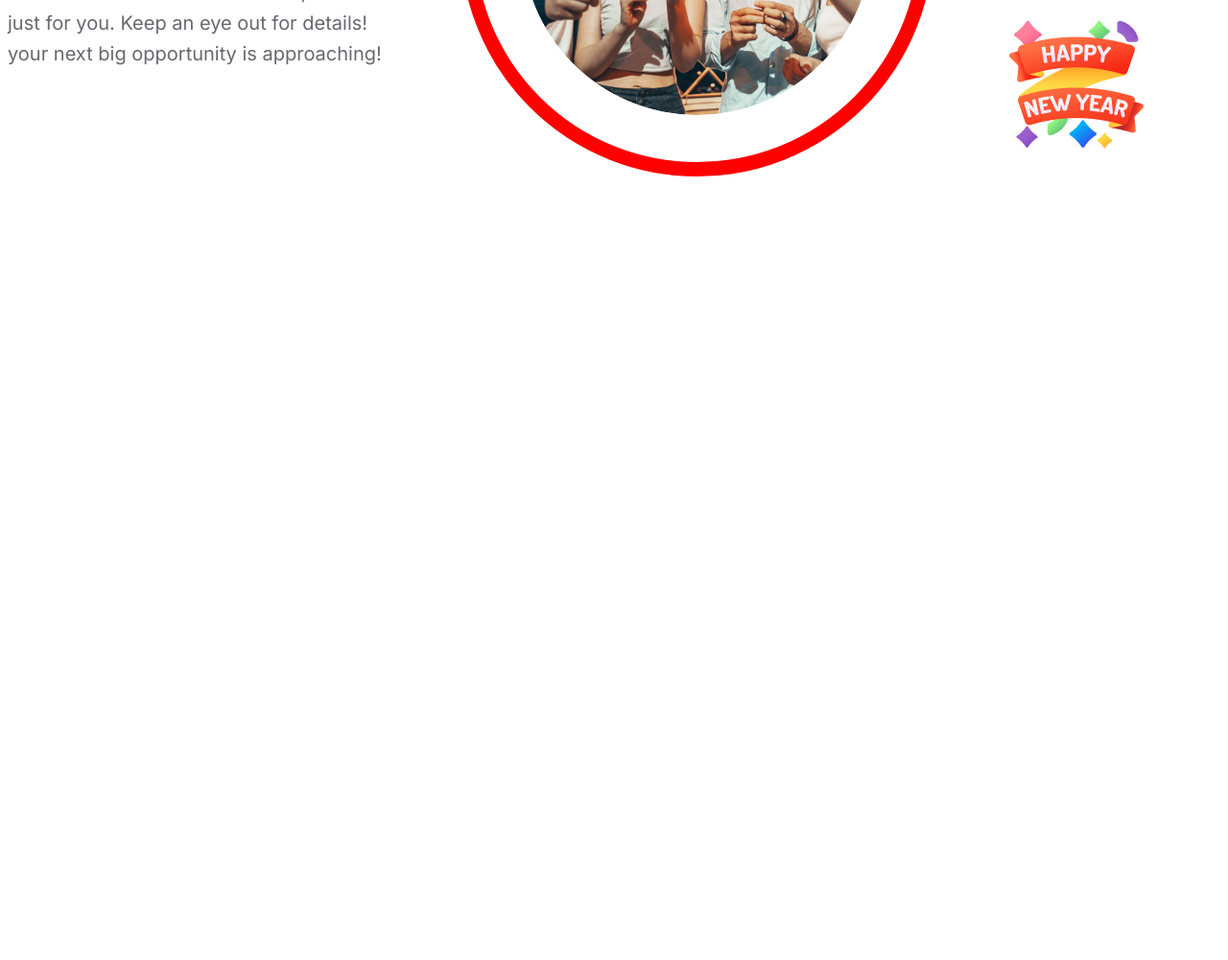
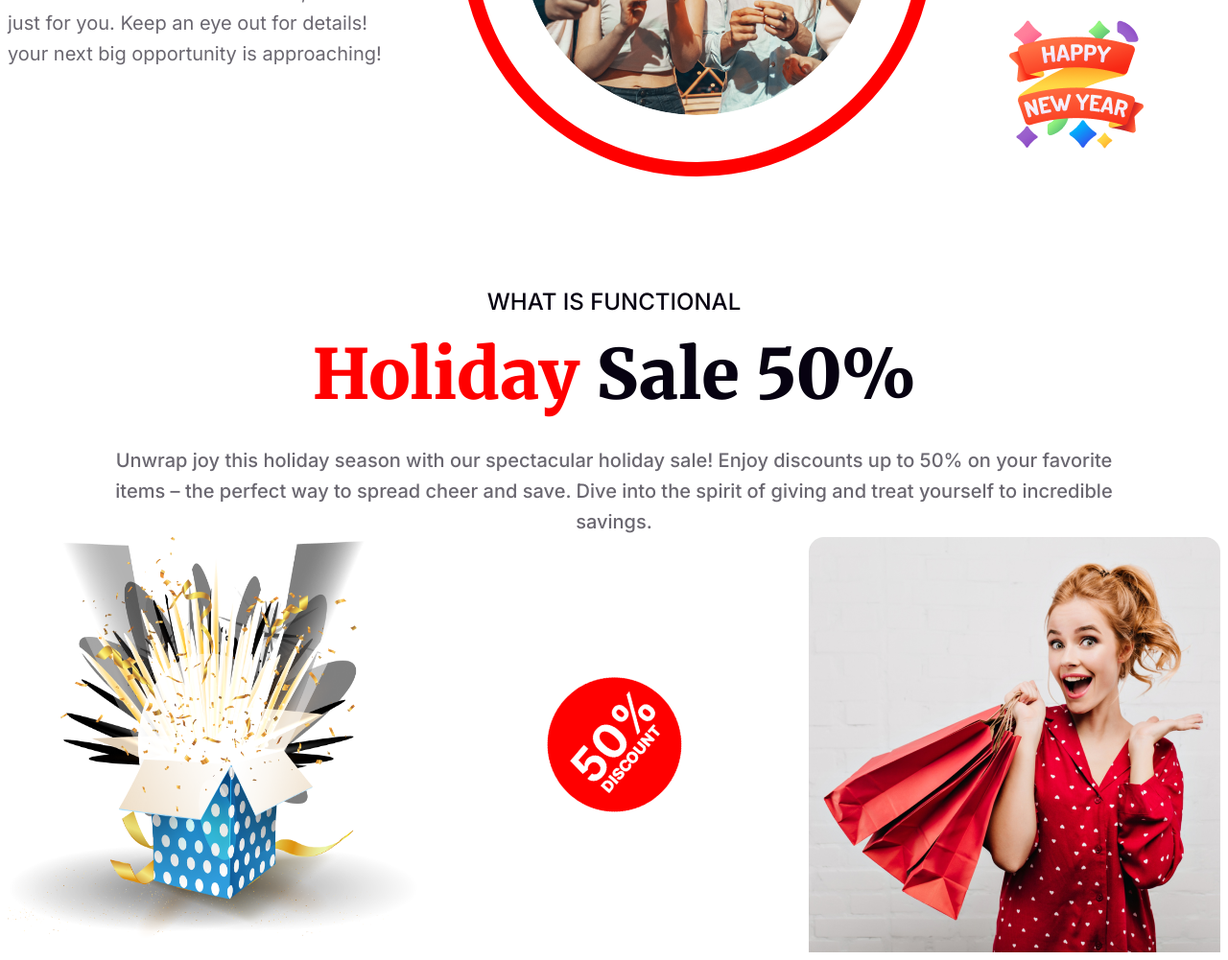
Before and after one commit to SaadBH98/new-year-new-me-saad, a plain HTML site: page index.html in a window 1280 px wide. Shown: the part 3324-4325 px from the top of the page at 96% size. Before the commit the page ends 3624 px from the top, so only its background shows below. Drawn offline with Linux system fonts and the light colour scheme.

Commit message:
top six section added

```diff
--- a/index.html
+++ b/index.html
@@ -60,6 +60,18 @@
                 <img id="new-year" src="resources/Group 96.png" alt="">
             </div>
             </div>
+        </section>
+        <section>
+            <div class="holiday-sale">
+                <h4 class="functional">what is functional</h4>
+                <h1 class="sale"><span class="holiday">holiday</span> sale 50%</h1>
+                <p class="sale-description">Unwrap joy this holiday season with our spectacular holiday sale! Enjoy discounts up to 50% on your favorite items – the perfect way to spread cheer and save. Dive into the spirit of giving and treat yourself to incredible savings.</p>
+            </div>
+            <div class="discount-images">
+                <img class="perfetti" src="resources/Group 75.png" alt="Perfetti">
+                <img class="fifty-discount" src="resources/Group 44.png" alt="">
+                <img class="happy-woman" src="resources/Rectangle 1.png" alt="Happy Women">
+            </div>
 
         </section>
     </main>
--- a/style.css
+++ b/style.css
@@ -220,3 +220,57 @@ span.pdt {
   border-radius: 463px;
   padding: 49px;
 }
+/* Holiday Sale Section Styles */
+.holiday-sale {
+  text-align: center;
+  margin-top: 120px;
+  background: #fff;
+}
+.functional {
+  color: #070211;
+  font-family: Inter;
+  font-size: 24px;
+  font-weight: 500;
+  text-transform: uppercase;
+  margin-bottom: 0px;
+}
+.sale {
+  color: #070211;
+  font-family: Merriweather;
+  font-size: 72px;
+  font-weight: 900;
+  text-transform: capitalize;
+  margin-top: 16px;
+  margin-bottom: 28px;
+}
+span.holiday {
+  color: #f00;
+}
+p.sale-description {
+  color: rgba(7, 2, 17, 0.6);
+  font-family: Inter;
+  text-align: center;
+  font-size: 20px;
+  font-weight: 500;
+  line-height: 32px;
+  width: 1068px;
+  margin: 0 auto;
+}
+.discount-images {
+  display: flex;
+  justify-content: space-between;
+  align-items: center;
+}
+.happy-woman {
+  width: 429px;
+  height: 433px;
+}
+.perfetti {
+  width: 429px;
+  height: 433px;
+}
+.fifty-discount {
+  width: 206.841px;
+  height: 206.841px;
+  transform: rotate(-15.212deg);
+}
```
